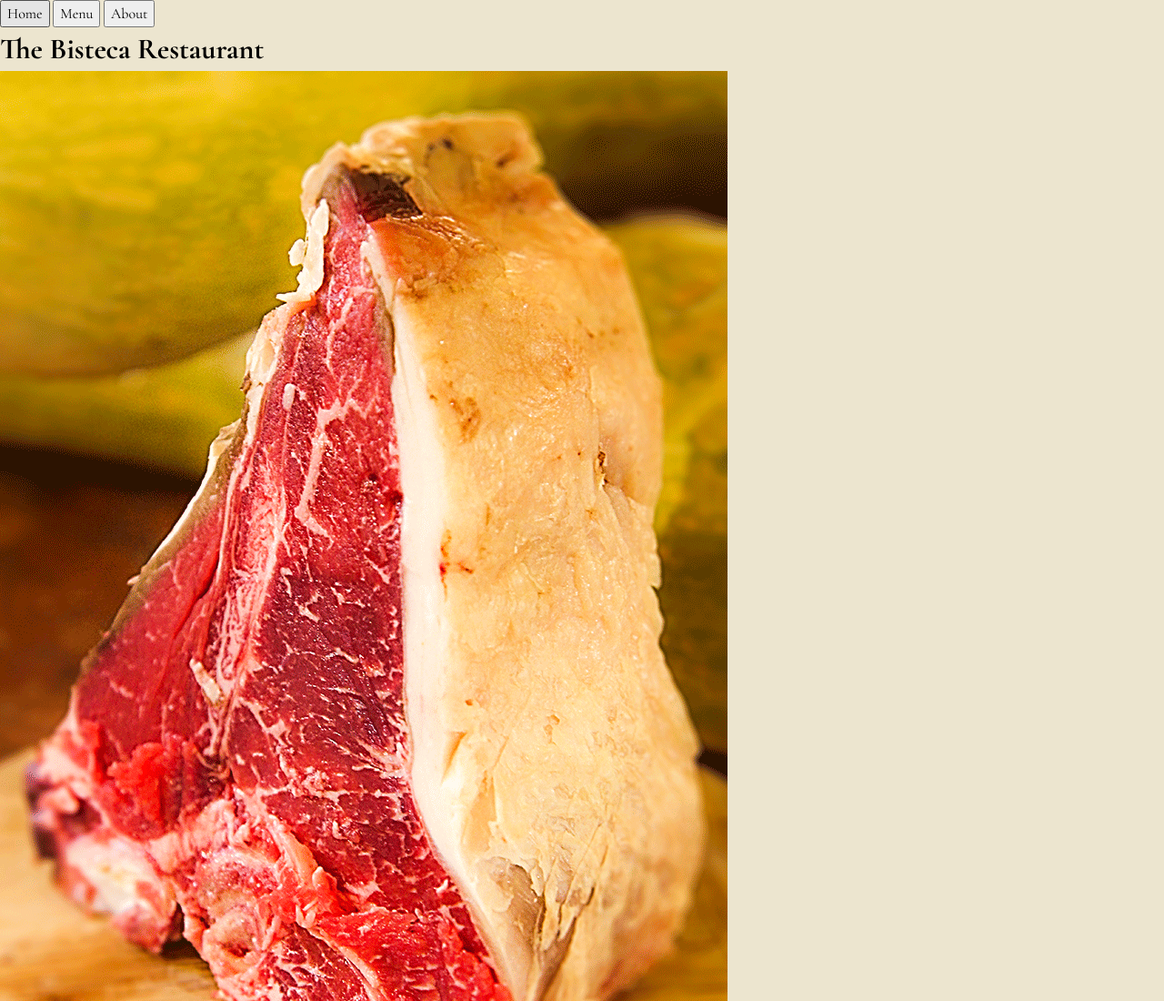
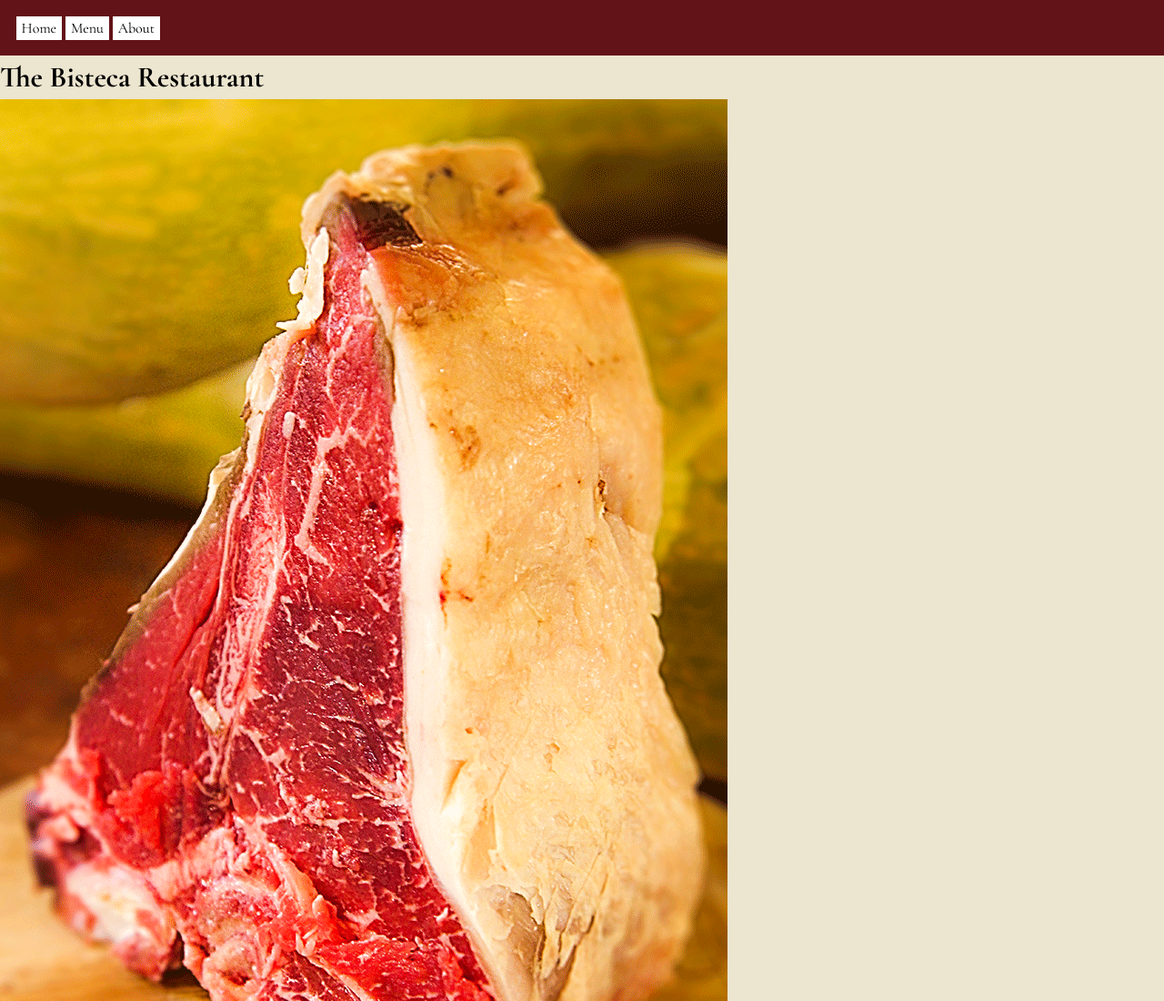
Before and after one commit to TavaresdevJS/Restaurant-Page, a website built with webpack: page src/template.html in a window 1280 px wide. Shown: the top 1100 px of the page at 91% size. Built offline with nearby package versions, Linux system fonts and the light colour scheme.

Commit message:
Add button and header basic styling

```diff
--- a/src/styles.css
+++ b/src/styles.css
@@ -83,3 +83,18 @@ h6 {
 body {
   background-color: #ece5cf;
 }
+
+header {
+  background-color: #621317;
+  display: flex;
+  padding: 1.1rem;
+  align-items: center;
+  justify-content: space-between;
+}
+
+button {
+  color: black;
+  background-color: white;
+  border: none;
+  cursor: pointer;
+}
```
